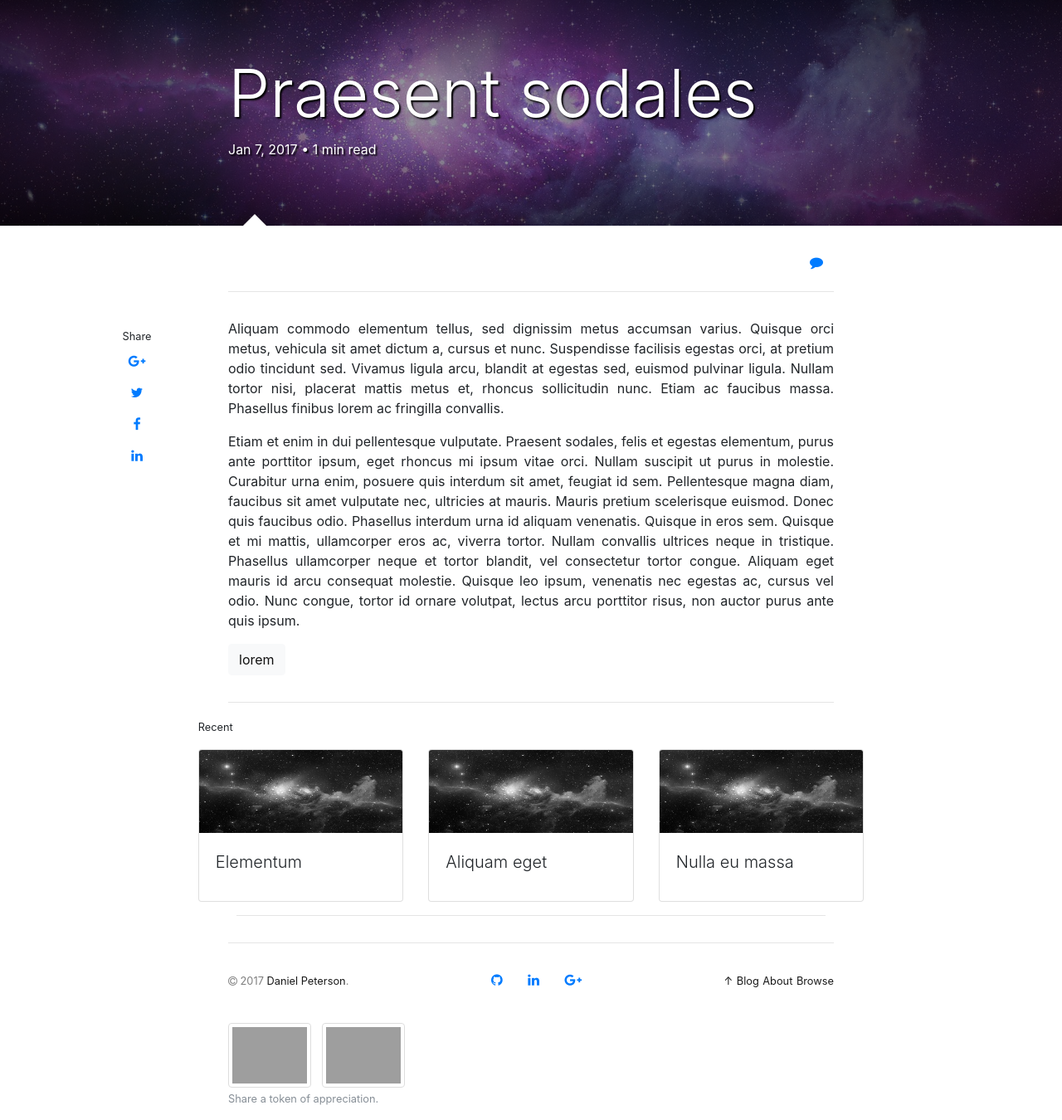
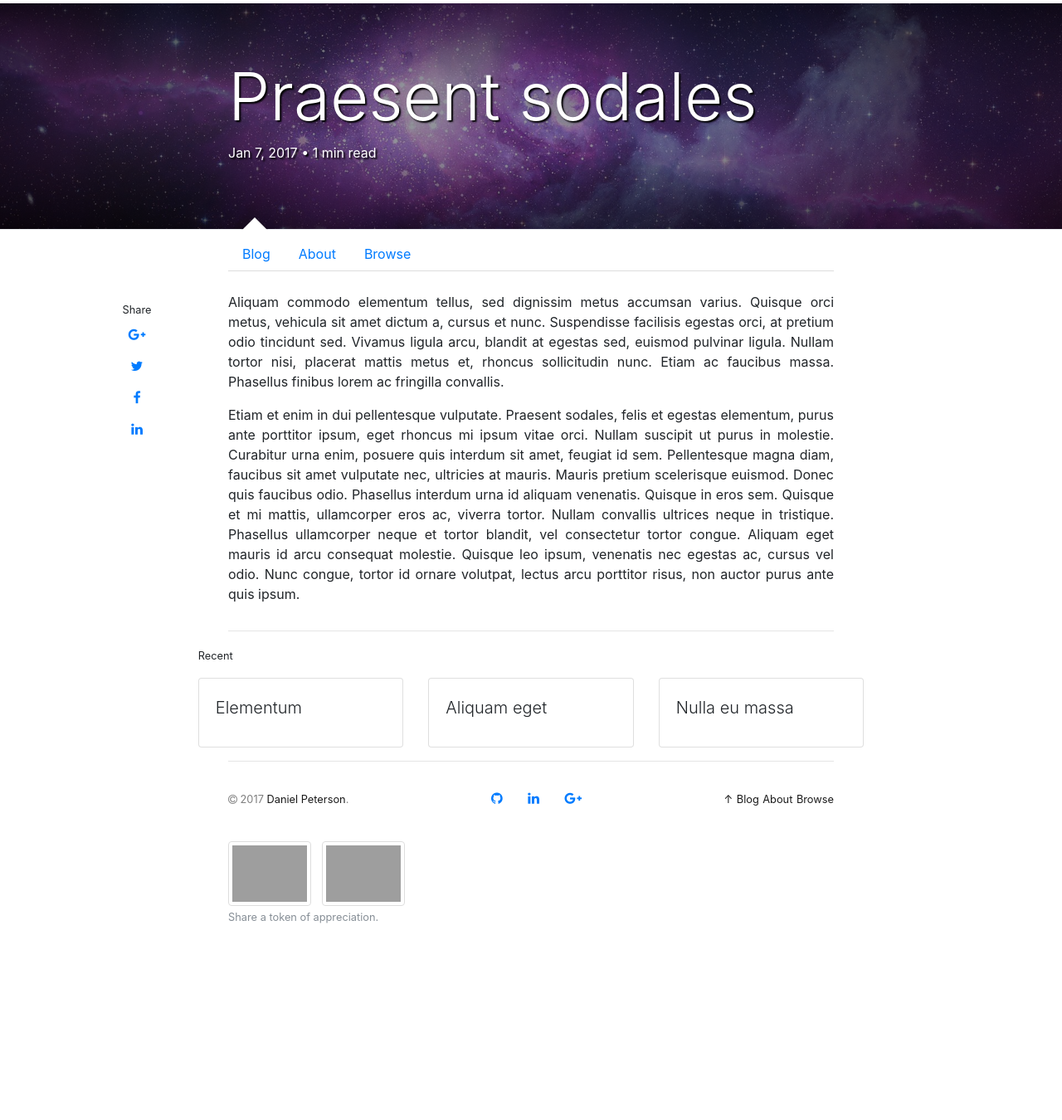
Before and after one commit to danrpts/danrpts.github.io, a Jekyll site: the page built from _posts/2017-01-07-praesent-sodales.markdown, in a window 1280 px wide. Shown: the whole page at 83% size. Built offline with Jekyll 4.4.1, drawn with Linux system fonts in a browser that asks for light colours; nearby versions of some CDN libraries; comment, search, counter and statistics services are not loaded; after the commit the page ends 1131 px from its top, so only the background shows below that.

Commit message:
minor style changes

```diff
--- a/_layouts/post.html
+++ b/_layouts/post.html
@@ -7,7 +7,7 @@ image: galaxy.jpg
 
 <article itemscope itemtype="http://schema.org/BlogPosting">
 
-  <div class="jumbotron-image jumbotron jumbotron-fluid border border-top-0 border-left-0 border-right-0 mb-0"
+  <div class="jumbotron-image jumbotron jumbotron-fluid border border-top-0 border-left-0 border-right-0 mb-0 mt-1"
     {% if page.image %}
     style="background-image: radial-gradient(
         ellipse at center,
@@ -34,7 +34,15 @@ image: galaxy.jpg
     </header>
   </div>
 
-  <div class="arrow-box mb-4"></div>
+  <div class="arrow-box"></div>
+
+  <div class="container">
+    <div class="row justify-content-center my-2">
+      <div class="col-lg-8">
+        {% include mini-header.html %}
+      </div>
+    </div>
+  </div>
 
   <div class="container">
     <div class="row justify-content-center">
@@ -62,16 +70,7 @@ image: galaxy.jpg
             </a>
           </span>
 
-          <span class="ml-auto">
-            {% if site.disqus_shortname and page.disqus_comments and jekyll.environment == "production" %}
-              <a class="btn btn-link" role="button" href="{{ page.url | append: "#disqus_thread" | relative_url }}">
-                <i class="fa fa-comment" aria-hidden="true"></i>
-              </a>
-            {% endif %}
-          </span>
-
         </div>
-        <hr />
       </div>
     </div>
   </div>
@@ -137,7 +136,6 @@ image: galaxy.jpg
     </div>
   </div>
 
-
   {% if site.disqus_shortname and page.disqus_comments and jekyll.environment == "production" %}
     <div class="container">
       <div class="row justify-content-center">
```
